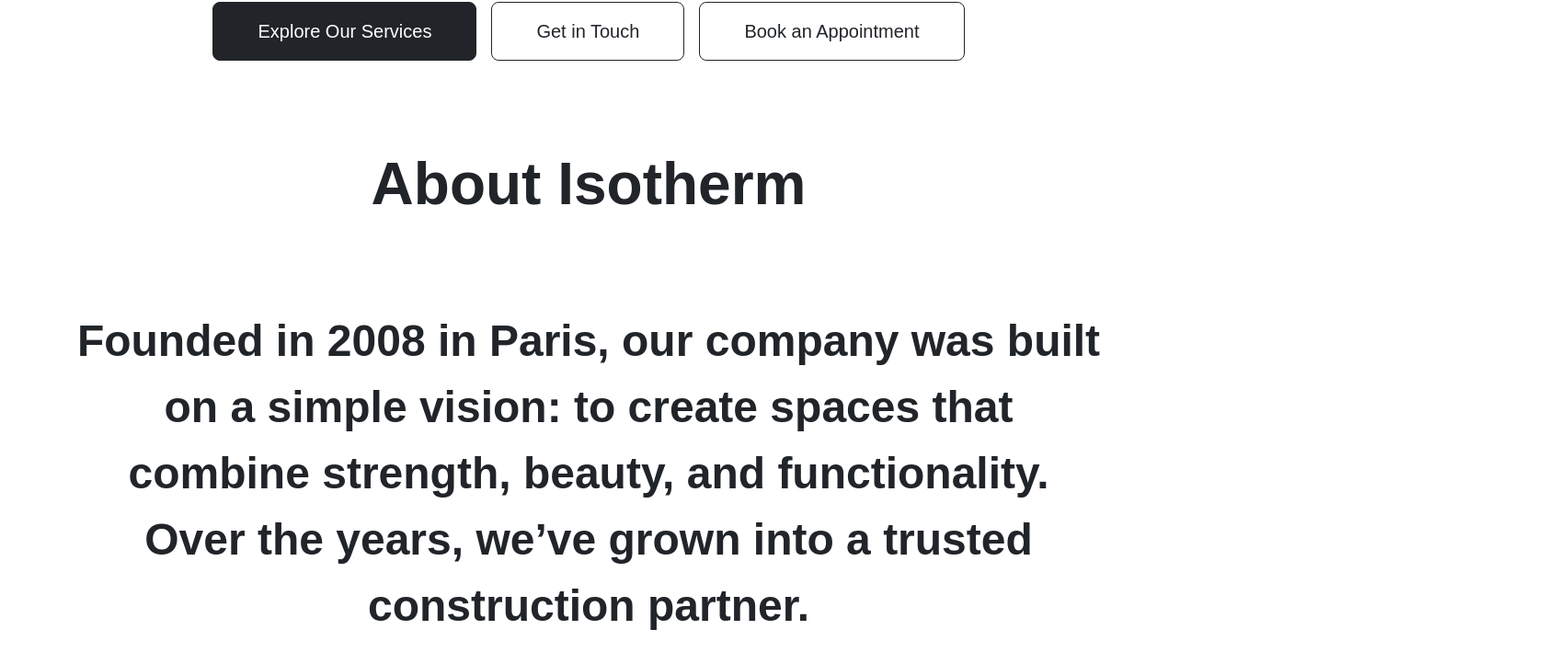
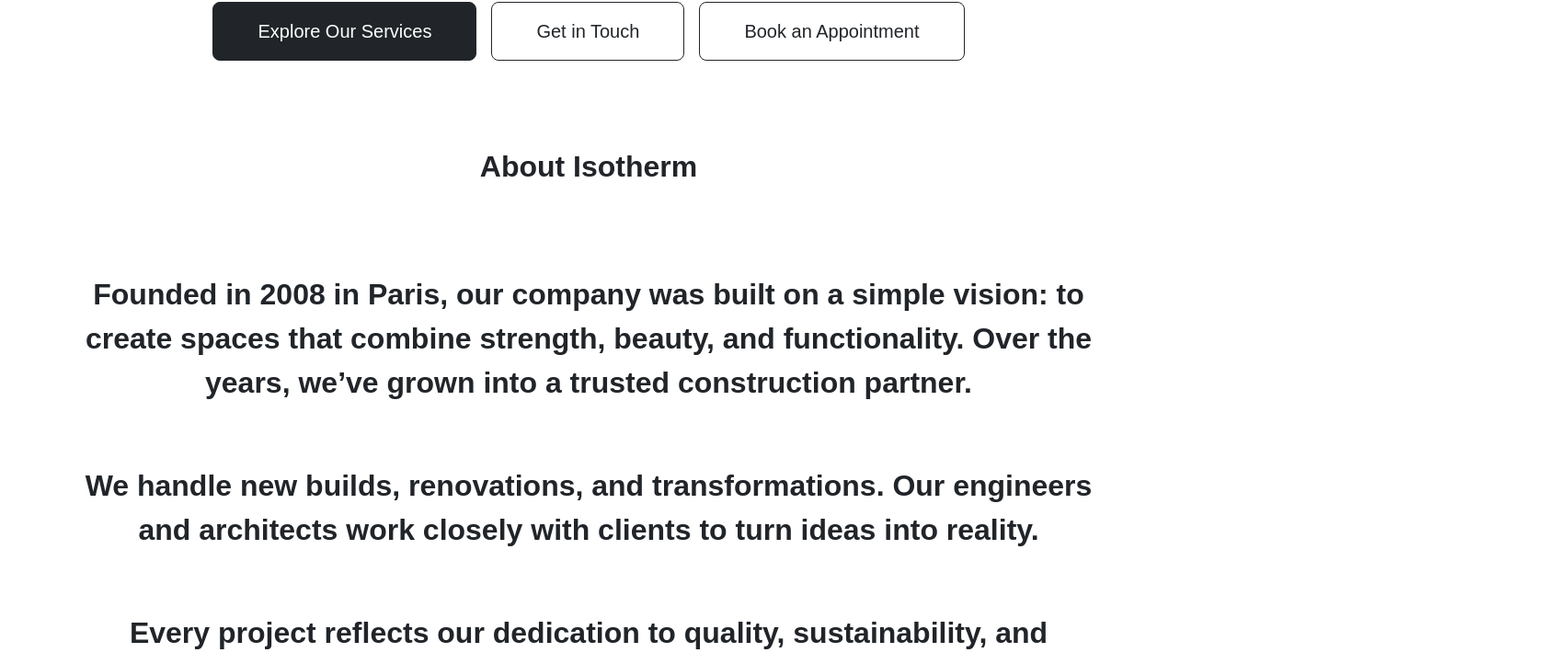
Before and after one commit to djordjevukosavljevic/SMBEnterprise, a React (Create React App) app in the folder frontend/: page / in a window 1280 px wide. Shown: the part 1332-2054 px from the top of the page at 92% size, 1694 px wide, since content can reach past the window. Built offline with nearby package versions, Linux system fonts and the light colour scheme.

Commit message:
Added small updates

```diff
--- a/frontend/src/pages/About.jsx
+++ b/frontend/src/pages/About.jsx
@@ -21,7 +21,7 @@
     const opacity3 = useTransform(scroll3.scrollYProgress, [0, 0.7], [0, 1]);
 
     const paragraphStyle = {
-        fontSize: "clamp(24px, 6vw, 48px)",
+        fontSize: "clamp(24px, 6vw, 32px)",
         fontWeight: "900",
         lineHeight: "1.5",
         textAlign: "center",
@@ -32,7 +32,7 @@
         <section id="about" className="container py-5">
             <h2
                 style={{
-                    fontSize: "clamp(32px, 8vw, 64px)",
+                    fontSize: "clamp(32px, 8vw, 32px)",
                     fontWeight: "900",
                     textAlign: "center",
                     marginBottom: "6rem",
```
